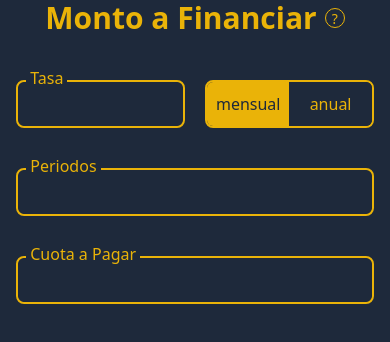
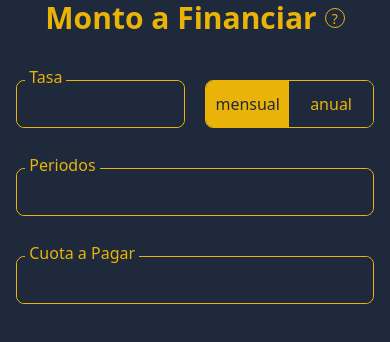
Before and after one commit to fedeferrelli/clac, a React (Vite) app: page / in a window 390 px wide. Shown: the top 342 px of the page. Built offline with nearby package versions, Linux system fonts and the light colour scheme.

Commit message:
Restyle inputs borders

```diff
--- a/src/Components/Monto.jsx
+++ b/src/Components/Monto.jsx
@@ -110,7 +110,7 @@ const showInfo =()=>{
             <div className="flex flex-col mx-auto w-11/12 my-6 sm:w-1/2">
               <form className="flex flex-col w-full m-auto">
                 <div className="flex flex-row gap-5">
-                  <div className="my-5 rounded-lg relative h-12 sm:h-10 sm:border border-2 border-primary w-1/2">
+                  <div className="my-5 rounded-lg relative h-12 sm:h-10 sm:border border border-primary w-1/2">
                     <label
                       id="tasa"
                       className="absolute -top-4 left-2 text-primary bg-slate-800 px-1"
@@ -126,7 +126,7 @@ const showInfo =()=>{
                     />
                   </div>
 
-                  <div className="my-5 rounded-lg relative h-12 sm:h-10 sm:border border-2 border-primary w-1/2 flex flex-row justify-center items-center overflow-hidden">
+                  <div className="my-5 rounded-lg relative h-12 sm:h-10 sm:border border border-primary w-1/2 flex flex-row justify-center items-center overflow-hidden">
                     <div
                       className={
                         interesTemp === 12
@@ -151,7 +151,7 @@ const showInfo =()=>{
                   </div>
                 </div>
 
-                <div className="my-5 rounded-lg relative h-12 sm:h-10 sm:border border-2 border-primary">
+                <div className="my-5 rounded-lg relative h-12 sm:h-10 sm:border border border-primary">
                   <label
                     id="periodos"
                     className="absolute -top-4 left-2 text-primary bg-slate-800 px-1"
@@ -167,7 +167,7 @@ const showInfo =()=>{
                   />
                 </div>
 
-                <div className="my-5 rounded-lg relative h-12 sm:h-10 sm:border border-2 border-primary">
+                <div className="my-5 rounded-lg relative h-12 sm:h-10 sm:border border border-primary">
                   <label
                     id="cuota"
                     className="absolute -top-4 left-2 text-primary bg-slate-800 px-1"
```
